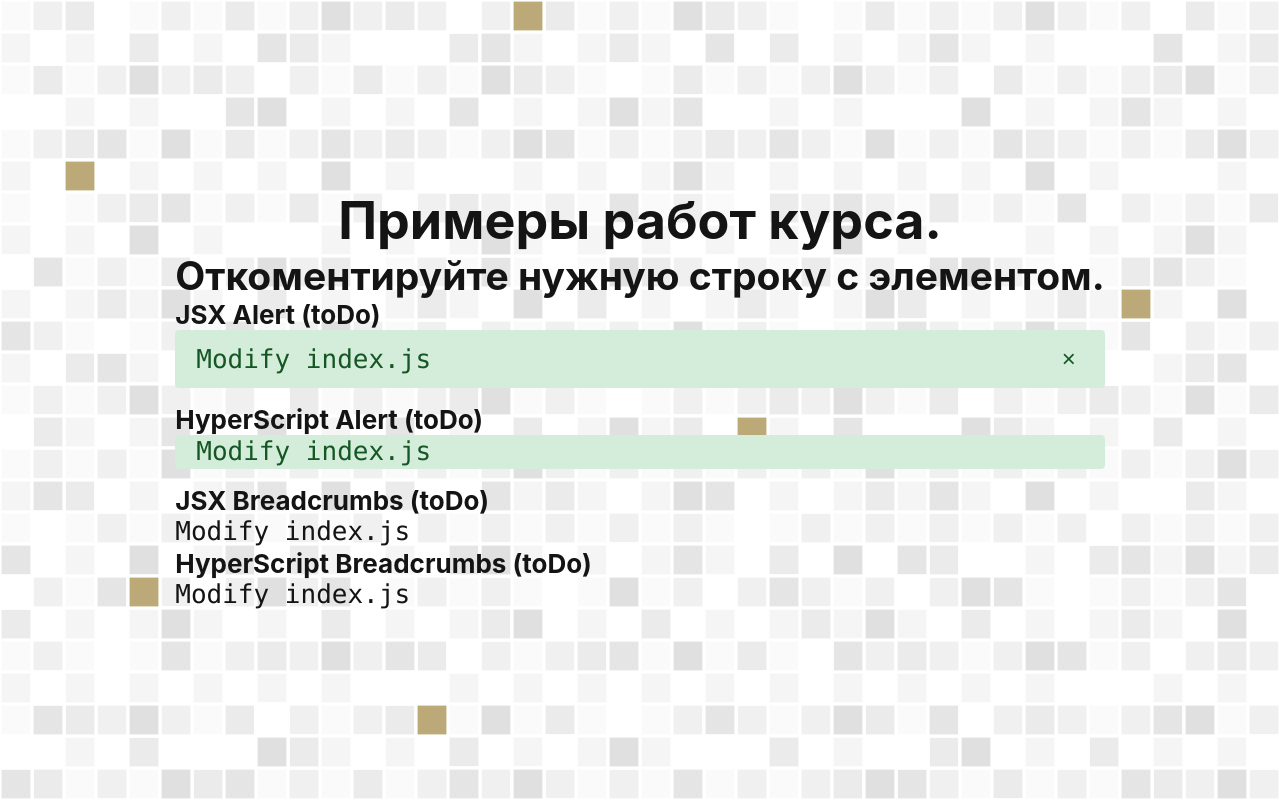
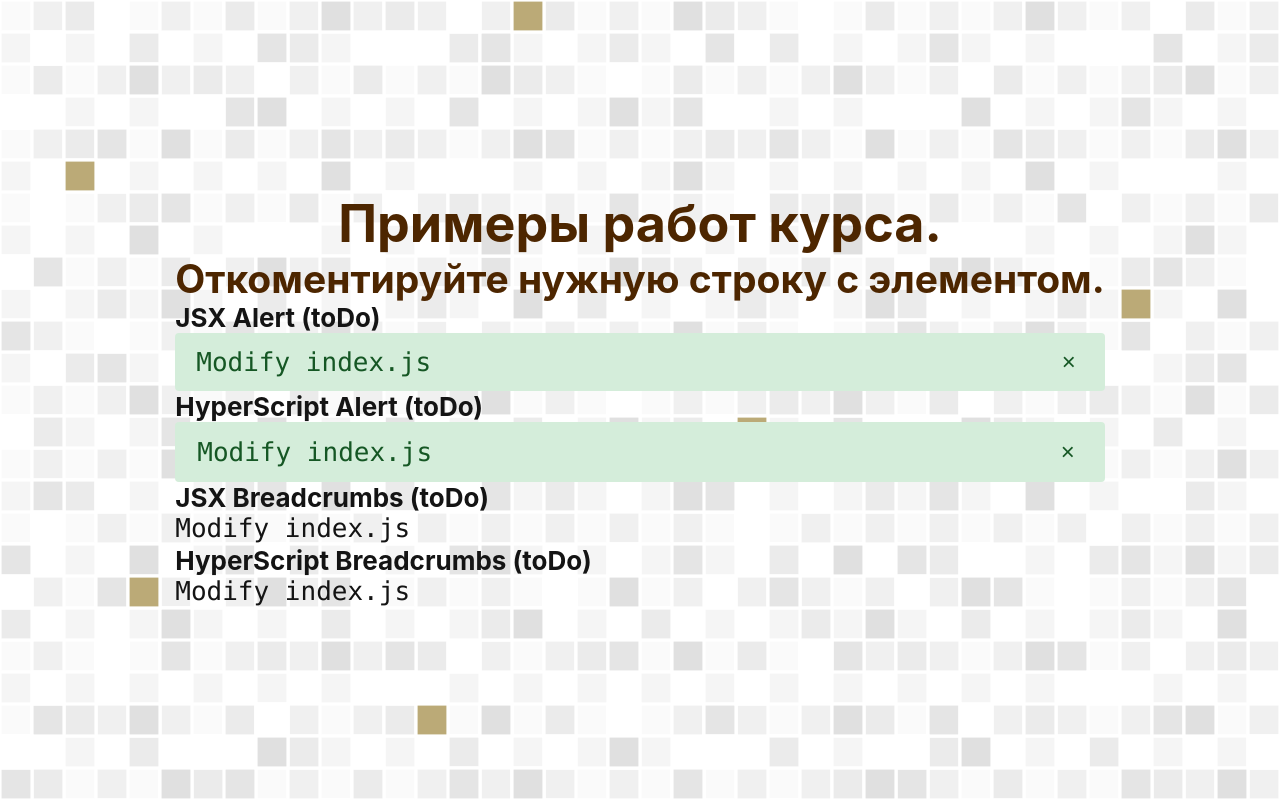
Before and after one commit to ybeliaev/react-basics-course, a React (Create React App) app: page / in a window 1280 px wide. Built offline with nearby package versions, Linux system fonts and the light colour scheme.

Commit message:
disigne header

```diff
--- a/src/App.js
+++ b/src/App.js
@@ -5,12 +5,12 @@ import Lesson2 from "./lessons/2-hyperscript-to-jsx/Lesson2";
 
 const title = React.createElement(
   "h1",
-  { class: "xxx" },
+  { class: "xxx", style:{color: '#4d2600'} },
   "Примеры работ курса."
 );
 const subTitle = React.createElement(
   "h2",
-  { class: "xxx" },
+  { class: "xxx", style:{color: '#4d2600'} },
   "Откоментируйте нужную строку с элементом."
 );
 function App() {
--- a/src/lessons/1-jsx-to-hyperscript/Lesson1.js
+++ b/src/lessons/1-jsx-to-hyperscript/Lesson1.js
@@ -1,6 +1,7 @@
 import React from 'react';
 
 import styled from 'styled-components'
+import "./style.css"
 
 import ReactLogo from  "./close.svg"
 
@@ -9,7 +10,6 @@ const AlertStyled = styled.div`
     color: #155724;
     background-color: #d4edda;
     border-color: #c3e6cb;
-    margin-bottom: 1rem;
     padding-left: 20px;
     border: 1px solid transparent;
     border-radius: .25rem;
@@ -41,10 +41,12 @@ let jsx = <>
 </>
 
 // HyperScript
-let hs = React.createElement("div", {}, [
-  React.createElement("pre", {}, [
+let hs = React.createElement("div", {className: "lesson-1 div"}, [
+  React.createElement("pre", {className: "pre"}, [
     React.createElement("code", {}, ["Modify index.js"]),
-    React.createElement("span", {}, [])
+    React.createElement("button", {className: "btn"}, [
+        React.createElement("span", {dangerouslySetInnerHTML: {__html: "&times;"}, className: "span"})
+      ]),
   ]),
 ])
 
--- /dev/null
+++ b/src/lessons/1-jsx-to-hyperscript/style.css
@@ -0,0 +1,28 @@
+.lesson-1.div{
+    color: #155724;
+    background-color: #d4edda;
+    border-color: #c3e6cb;
+    border: 1px solid transparent;
+    border-radius: .25rem;
+}
+.lesson-1 .pre{
+    display: flex;
+    justify-content: space-between;
+    align-items: center;
+}
+.lesson-1 .btn{
+    cursor: pointer;
+    background-color: transparent;
+    border: 0;
+    appearance: none;
+    padding: 14px 28px;
+    font-size: 24px;
+    color:  rgb(21, 87, 36);
+}
+.lesson-1 .btn:hover{
+    color:  rgb(22,22,22);
+}
+
+.lesson-1 .span{
+
+}
```
Also changed, not shown: 1 other file (tests, documents, lock files or other folders).
